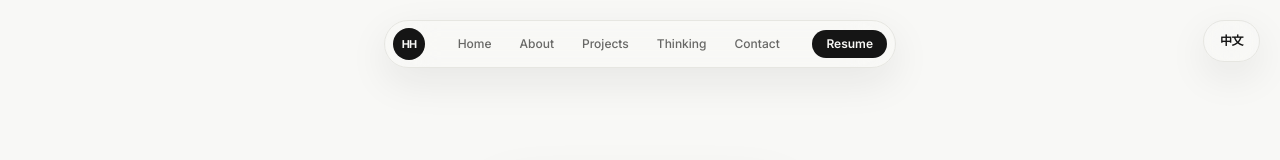
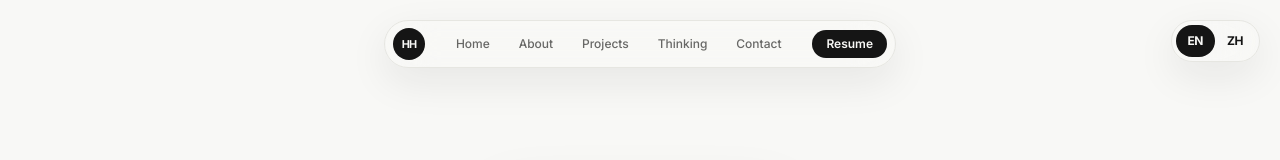
Before and after one commit to hiryan519/portfolio, a Next.js app: page / in a window 1280 px wide. Shown: the top 160 px of the page. Built offline with nearby package versions, Linux system fonts and the light colour scheme.

Commit message:
Polish language toggle and Refine zh project

```diff
--- a/src/components/contact-section.tsx
+++ b/src/components/contact-section.tsx
@@ -9,7 +9,7 @@ export function ContactSection() {
   return (
     <section id="contact" className="page-shell py-24">
       <div className="grid items-start gap-8 md:grid-cols-[0.55fr_1fr]">
-        <div className="relative mx-auto h-80 w-64 overflow-visible rounded-2xl md:mx-0 md:mt-8 md:h-[30rem] md:w-[23rem]">
+        <div className="relative mx-auto h-80 w-64 overflow-visible rounded-2xl md:mx-0 md:mt-8 md:h-[25rem] md:w-[19.2rem]">
           <div className="portrait-card framer-shadow absolute inset-0 overflow-hidden rounded-2xl">
             <div className="avatar-abstract absolute inset-x-8 bottom-0 h-[82%] rounded-t-[4rem]" />
           </div>
--- a/src/components/header.tsx
+++ b/src/components/header.tsx
@@ -108,7 +108,7 @@ export function Header() {
         </div>
 
         <div
-          className={`flex w-full items-center justify-between transition-all duration-500 ease-[cubic-bezier(0.76,0,0.24,1)] ${
+          className={`flex w-full items-center gap-3 transition-all duration-500 ease-[cubic-bezier(0.76,0,0.24,1)] ${
             showCompact
               ? "pointer-events-none -translate-y-2 scale-95 opacity-0"
               : "pointer-events-auto translate-y-0 scale-100 opacity-100 delay-150"
@@ -122,12 +122,12 @@ export function Header() {
             HH
           </a>
 
-          <div className="hidden items-center gap-1 md:flex">
+          <div className="hidden flex-1 items-center justify-evenly md:flex">
             {content.nav.items.map((item) => (
               <a
                 key={item.href}
                 href={item.href}
-                className={`rounded-full px-3 py-1.5 text-xs font-medium transition ${navLinkClass}`}
+                className={`rounded-full px-2.5 py-1.5 text-xs font-medium transition ${navLinkClass}`}
               >
                 {item.label}
               </a>
--- a/src/components/language-provider.tsx
+++ b/src/components/language-provider.tsx
@@ -13,6 +13,7 @@ import { i18n, type Content, type Locale } from "@/data/i18n";
 type LanguageContextValue = {
   locale: Locale;
   content: Content;
+  setLocale: (locale: Locale) => void;
   toggleLocale: () => void;
 };
 
@@ -30,6 +31,7 @@ export function LanguageProvider({ children }: { children: ReactNode }) {
     () => ({
       locale,
       content: i18n[locale],
+      setLocale,
       toggleLocale: () => setLocale((current) => (current === "en" ? "zh" : "en")),
     }),
     [locale],
--- a/src/components/language-toggle.tsx
+++ b/src/components/language-toggle.tsx
@@ -1,18 +1,34 @@
 "use client";
 
 import { useLanguage } from "./language-provider";
+import type { Locale } from "@/data/i18n";
 
 export function LanguageToggle() {
-  const { content, toggleLocale } = useLanguage();
+  const { content, locale, setLocale } = useLanguage();
+  const options: Array<{ label: string; value: Locale }> = [
+    { label: "EN", value: "en" },
+    { label: "ZH", value: "zh" },
+  ];
 
   return (
-    <button
-      type="button"
+    <div
       aria-label={content.language.label}
-      onClick={toggleLocale}
-      className="fixed right-5 top-5 z-[60] rounded-full border border-line/70 bg-white/88 px-4 py-3 text-xs font-black uppercase tracking-[-0.04em] text-ink shadow-card backdrop-blur-xl transition hover:bg-ink hover:text-paper"
+      className="fixed right-5 top-5 z-[60] flex rounded-full border border-line/70 bg-white/88 p-1 text-xs font-black uppercase tracking-[-0.04em] text-ink shadow-card backdrop-blur-xl"
     >
-      {content.language.toggle}
-    </button>
+      {options.map((option) => (
+        <button
+          key={option.value}
+          type="button"
+          onClick={() => setLocale(option.value)}
+          className={`rounded-full px-3 py-2 transition ${
+            locale === option.value
+              ? "bg-ink text-paper"
+              : "text-graphite/58 hover:bg-mist hover:text-ink"
+          }`}
+        >
+          {option.label}
+        </button>
+      ))}
+    </div>
   );
 }
--- a/src/data/i18n.ts
+++ b/src/data/i18n.ts
@@ -189,7 +189,7 @@ export const i18n = {
         { label: "联系", href: "#contact" },
       ],
       resume: "简历",
-      available: "可合作中",
+      available: "求职中",
       backHome: "回到首页",
       openMenu: "打开导航菜单",
     },
@@ -261,22 +261,22 @@ export const i18n = {
       },
       {
         id: "agent-project",
-        name: "Agent 项目",
-        category: "Agent 工作流",
-        status: "进行中",
+        name: "REFINE 项目",
+        category: "AI热点生成",
+        status: "已完成 MVP",
         description:
-          "一个用于探索 Agent 在真实工作流中如何进行任务规划、工具调用、边界控制和失败恢复的 AI 产品项目。",
-        keywords: ["Agent", "Tool Calling", "任务规划", "边界控制", "失败恢复"],
+          "一个面向 AI 行业的热点生成 Agent，用于从高噪声信息流中筛选高价值内容，并沉淀为可持续回顾的结构化输出。",
+        keywords: ["Multi-Agent", "LLM-as-Judge", "信息筛选", "评测体系", "Prompt 迭代"],
         primaryAction: "查看案例",
-        secondaryAction: "即将更新",
+        secondaryAction: "查看Demo",
         demoUrl: "#",
         caseStudy: [
-          { title: "问题背景", body: "很多 Agent Demo 看起来可以自动完成任务，但进入真实工作流后，常常会遇到计划不稳定、工具失败、边界不清和恢复能力不足的问题。" },
-          { title: "目标用户", body: "希望 AI 协助处理重复信息加工、检查、整理和执行任务的产品经理、运营人员和知识工作者。" },
-          { title: "现有替代方案", body: "传统自动化脚本稳定但不灵活，通用聊天机器人灵活但难控制。Agent 产品需要在灵活性和可靠性之间定义清晰边界。" },
-          { title: "产品方案", body: "产品从一个高频单点任务切入，将流程拆成规划、执行、检查和恢复阶段，让用户能观察 Agent 的行为，并在关键节点介入。" },
-          { title: "AI 工作流", body: "Agent 负责生成任务步骤，通过 Tool Calling 执行，用规则和 Prompt 约束边界，并加入重试、回退和人工确认机制。" },
-          { title: "MVP 范围", body: "MVP 验证一个可控流程：任务输入、计划生成、工具调用、结果检查、失败提示和人工接管。不追求一次性做成完全自主的通用 Agent。" },
+          { title: "问题背景", body: "AI 产品经理需要持续跟踪模型、产品、技术和商业动态，但日常信息源中软文、SEO 内容和重复转述混杂，信号噪声比低。传统阅读方式容易“看完即忘”，难以沉淀为可复用的产品判断。" },
+          { title: "目标用户", body: "需要每日跟踪 AI 行业动态，并将外部信息转化为竞品观察、产品判断和选题输入的 AI 产品经理、运营人员与知识工作者。" },
+          { title: "现有替代方案", body: "公众号、即刻、X、科技媒体和 Perplexity 能帮助用户获取信息，但仍依赖人工筛选，缺少稳定的质量判断、结构化沉淀和面向个人关注方向的持续追踪。" },
+          { title: "产品方案", body: "Refine 不是简单的“AI 自动写热点”，而是面向 AI PM 工作流的信息筛选与可信沉淀系统。产品聚合科技媒体 RSS 内容，通过 Agent 判断、提炼和整合，生成低噪声、可回顾的 AI 行业日报。" },
+          { title: "AI 工作流", body: "设计搜索、判断、提炼、写作四步 Agent 链路。搜索负责内容召回，判断负责质量评级，提炼负责结构化摘要，写作负责日报整合。模块拆分后，可分别定位召回不足、误判、摘要失真和表达质量问题。" },
+          { title: "项目亮点", body: "通过 RSS 信源聚合，解决召回质量差的问题，并围绕判断 Agent 搭建小样本冷启动评测体系，定义三维评分标准，并采用人工黄金集校准 LLM-as-Judge，人机一致率达到 90%。" },
         ],
       },
     ],
```
